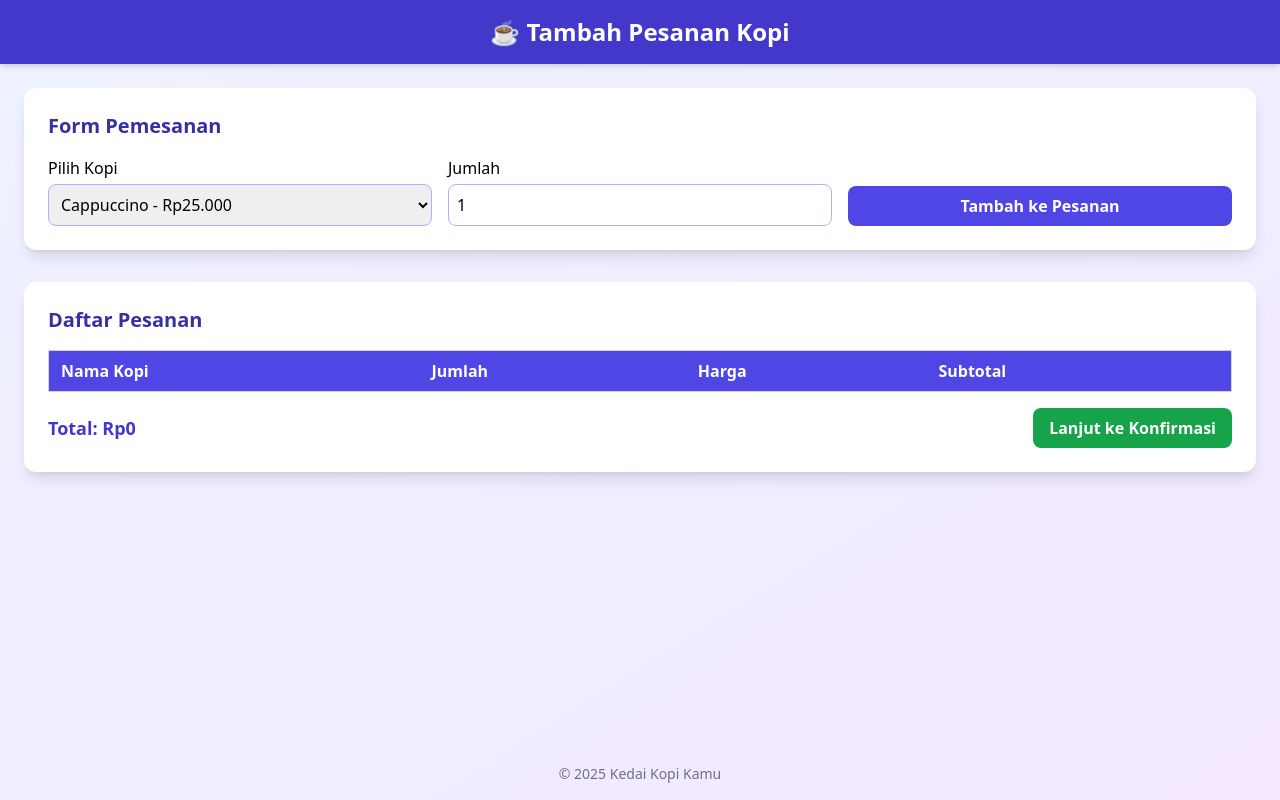
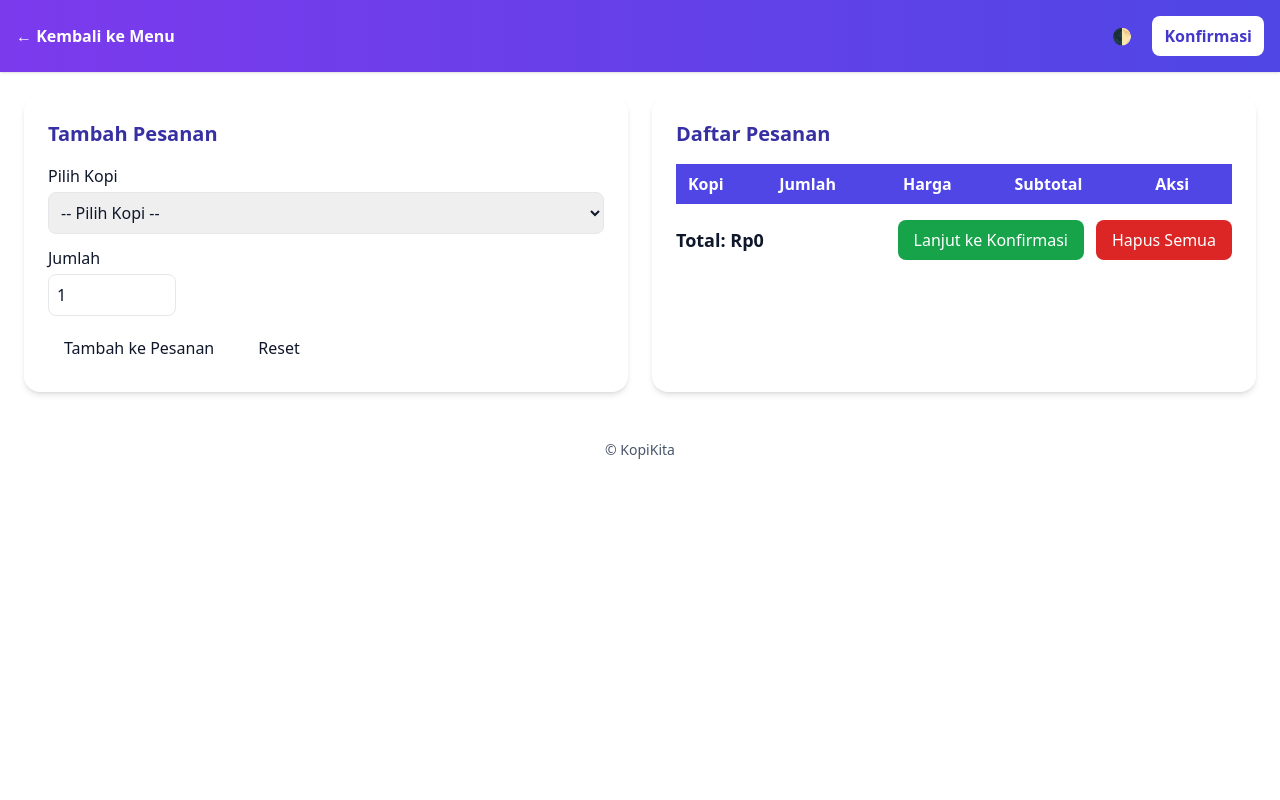
Before and after one commit to Erzhass/zharry, a plain HTML site: page order.html in a window 1280 px wide. Drawn offline with nearby package versions, Linux system fonts and the light colour scheme.

Commit message:
perbaikan html

```diff
--- a/order.html
+++ b/order.html
@@ -1,77 +1,90 @@
-<!DOCTYPE html>
+<!doctype html>
 <html lang="id">
 
 <head>
-    <meta charset="UTF-8">
-    <meta name="viewport" content="width=device-width, initial-scale=1.0">
-    <title>Pemesanan Kopi</title>
+    <meta charset="utf-8" />
+    <meta name="viewport" content="width=device-width,initial-scale=1" />
+    <title>KopiKita — Order</title>
     <script src="https://cdn.tailwindcss.com"></script>
-    <link rel="stylesheet" href="assets/css/style.css">
+    <link rel="stylesheet" href="assets/css/style.css" />
 </head>
 
-<body class="bg-gradient-to-br from-indigo-50 to-purple-100 min-h-screen flex flex-col">
+<body class="bg-cream min-h-screen text-slate-900 transition-colors duration-300" data-theme="light">
 
-    <header class="bg-indigo-700 text-white py-4 shadow-md text-center text-2xl font-bold">
-        ☕ Tambah Pesanan Kopi
-    </header>
+    <nav class="bg-gradient-to-r from-violet-600 to-indigo-600 text-white p-4 shadow">
+        <div class="container mx-auto flex items-center justify-between">
+            <a href="index.html" class="font-bold">← Kembali ke Menu</a>
+            <div class="flex items-center gap-3">
+                <button id="toggleThemeSmall" class="p-2 rounded-md hover:bg-white/10">🌓</button>
+                <a href="confirm.html"
+                    class="bg-white text-indigo-700 px-3 py-2 rounded-lg font-semibold">Konfirmasi</a>
+            </div>
+        </div>
+    </nav>
 
-    <main class="flex-grow container mx-auto p-6">
-        <div class="bg-white shadow-lg rounded-xl p-6">
-            <h2 class="text-xl font-semibold mb-4 text-indigo-800">Form Pemesanan</h2>
+    <main class="container mx-auto p-6">
+        <section class="grid md:grid-cols-2 gap-6">
+            <!-- Form tambah -->
+            <div class="bg-white p-6 rounded-2xl shadow-md">
+                <h2 class="text-xl font-semibold text-indigo-800 mb-4">Tambah Pesanan</h2>
 
-            <div class="grid md:grid-cols-3 gap-4 items-end">
-                <div>
-                    <label class="block mb-1 font-medium">Pilih Kopi</label>
-                    <select id="coffeeSelect" class="w-full border border-indigo-300 rounded-lg p-2">
-                        <option value="Cappuccino" data-price="25000">Cappuccino - Rp25.000</option>
-                        <option value="Latte" data-price="27000">Latte - Rp27.000</option>
-                        <option value="Americano" data-price="23000">Americano - Rp23.000</option>
-                        <option value="Espresso" data-price="20000">Espresso - Rp20.000</option>
+                <label class="block mb-3">
+                    <span class="font-medium">Pilih Kopi</span>
+                    <select id="coffeeSelect" class="mt-1 block w-full rounded-lg border p-2">
+                        <option value="" data-price="0">-- Pilih Kopi --</option>
+                        <option value="Cappuccino" data-price="25000">Cappuccino — Rp25.000</option>
+                        <option value="Latte" data-price="27000">Latte — Rp27.000</option>
+                        <option value="Americano" data-price="23000">Americano — Rp23.000</option>
+                        <option value="Espresso" data-price="20000">Espresso — Rp20.000</option>
                     </select>
-                </div>
+                </label>
 
-                <div>
-                    <label class="block mb-1 font-medium">Jumlah</label>
-                    <input type="number" id="quantityInput" value="1" min="1"
-                        class="w-full border border-indigo-300 rounded-lg p-2">
-                </div>
+                <label class="block mb-3">
+                    <span class="font-medium">Jumlah</span>
+                    <input id="quantityInput" type="number" min="1" value="1"
+                        class="mt-1 block w-32 rounded-lg border p-2" />
+                </label>
 
-                <button id="addOrderBtn"
-                    class="bg-indigo-600 hover:bg-indigo-700 text-white rounded-lg px-4 py-2 font-semibold">
-                    Tambah ke Pesanan
-                </button>
+                <div class="flex gap-3">
+                    <button id="addBtn" class="btn-primary px-4 py-2">Tambah ke Pesanan</button>
+                    <button id="clearBtn" class="btn-secondary px-4 py-2">Reset</button>
                 </div>
             </div>
 
-        <div class="mt-8 bg-white shadow-lg rounded-xl p-6">
-            <h2 class="text-xl font-semibold mb-4 text-indigo-800">Daftar Pesanan</h2>
+            <!-- Tabel daftar pesanan -->
+            <div class="bg-white p-6 rounded-2xl shadow-md">
+                <h2 class="text-xl font-semibold text-indigo-800 mb-4">Daftar Pesanan</h2>
+
                 <div class="overflow-x-auto">
-                <table class="min-w-full border border-gray-300 rounded-lg">
+                    <table class="min-w-full text-left">
                         <thead class="bg-indigo-600 text-white">
                             <tr>
-                            <th class="py-2 px-3 text-left">Nama Kopi</th>
-                            <th class="py-2 px-3 text-left">Jumlah</th>
-                            <th class="py-2 px-3 text-left">Harga</th>
-                            <th class="py-2 px-3 text-left">Subtotal</th>
+                                <th class="py-2 px-3">Kopi</th>
+                                <th class="py-2 px-3">Jumlah</th>
+                                <th class="py-2 px-3">Harga</th>
+                                <th class="py-2 px-3">Subtotal</th>
+                                <th class="py-2 px-3">Aksi</th>
                             </tr>
                         </thead>
-                    <tbody id="orderTable" class="divide-y"></tbody>
+                        <tbody id="ordersTable" class="divide-y"></tbody>
                     </table>
                 </div>
 
-            <div class="mt-4 flex justify-between items-center">
-                <p class="text-lg font-semibold text-indigo-700">Total: <span id="totalPrice">Rp0</span></p>
-                <button id="toConfirmBtn"
-                    class="bg-green-600 hover:bg-green-700 text-white font-semibold px-4 py-2 rounded-lg">
-                    Lanjut ke Konfirmasi
-                </button>
+                <div class="mt-4 flex items-center justify-between">
+                    <div class="text-lg font-semibold">Total: <span id="totalPrice">Rp0</span></div>
+                    <div class="flex gap-3">
+                        <button id="toConfirm" class="bg-green-600 text-white px-4 py-2 rounded-lg">Lanjut ke
+                            Konfirmasi</button>
+                        <button id="clearAll" class="bg-red-600 text-white px-4 py-2 rounded-lg">Hapus Semua</button>
                     </div>
                 </div>
+            </div>
+        </section>
     </main>
 
-    <footer class="text-center py-4 text-gray-500 text-sm">© 2025 Kedai Kopi Kamu</footer>
+    <footer class="text-center py-6 text-sm text-slate-600">© KopiKita</footer>
 
-    <script src="script/order.js"></script>
+    <script src="assets/js/order.js"></script>
 </body>
 
 </html>
```
Also changed, not shown: confirm.html (+34 -26 lines), index.html (+78 -36 lines). Lines whose indentation alone changed are shown as unchanged.
